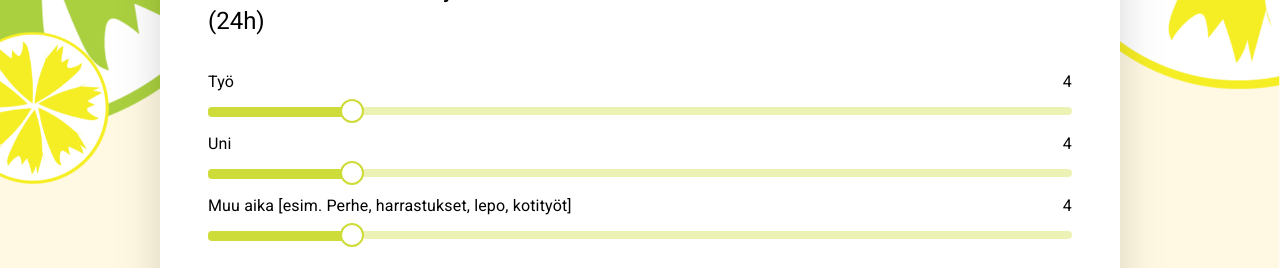
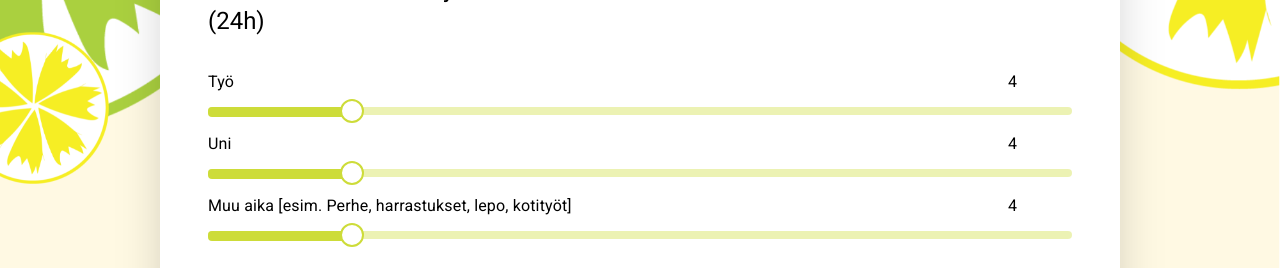
Before and after one commit to didzis1/entrefox-time-mngmt-form, a React (Create React App) app: page / in a window 1280 px wide. Shown: the part 208-476 px from the top of the page. Built offline with nearby package versions, Linux system fonts and the light colour scheme.

Commit message:
Fixed text and value turning into a column on smaller resolutions

```diff
--- a/src/components/typeComponents/PieSlider.js
+++ b/src/components/typeComponents/PieSlider.js
@@ -104,19 +104,22 @@ const PieSlider = ({ question }) => {
 								item
 								direction='row'
 								justify='space-between'>
-								<Grid item>
+								<Grid item xs={11}>
 									<Typography variant='body1'>
 										{slider.text}
 									</Typography>
 								</Grid>
-								<Grid item>
+								<Grid item xs={1}>
+									<Box px={1}>
 										<Typography variant='body1'>
 											{
 												sliderValues?.find(
-												(val) => val.id === slider.id
+													(val) =>
+														val.id === slider.id
 												).range
 											}
 										</Typography>
+									</Box>
 								</Grid>
 							</Grid>
 							<Grid item>
```
Lines whose indentation alone changed are shown as unchanged.
